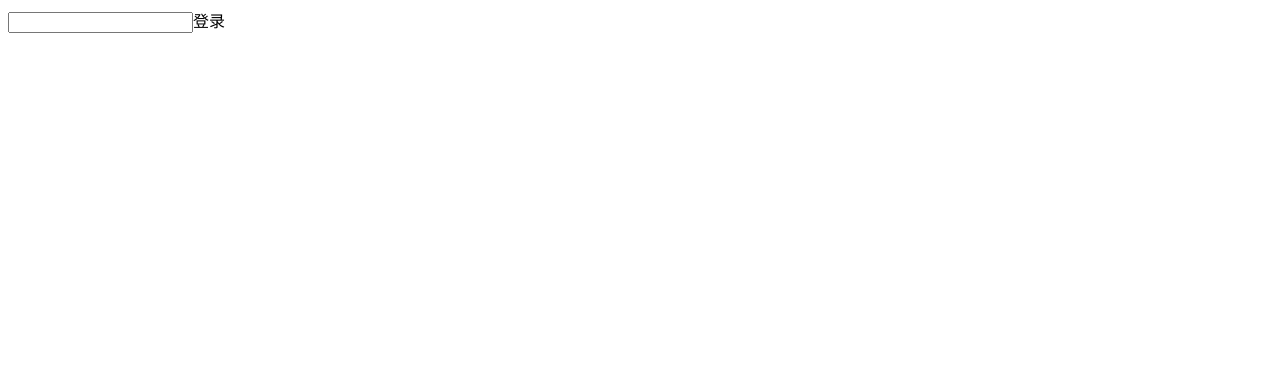
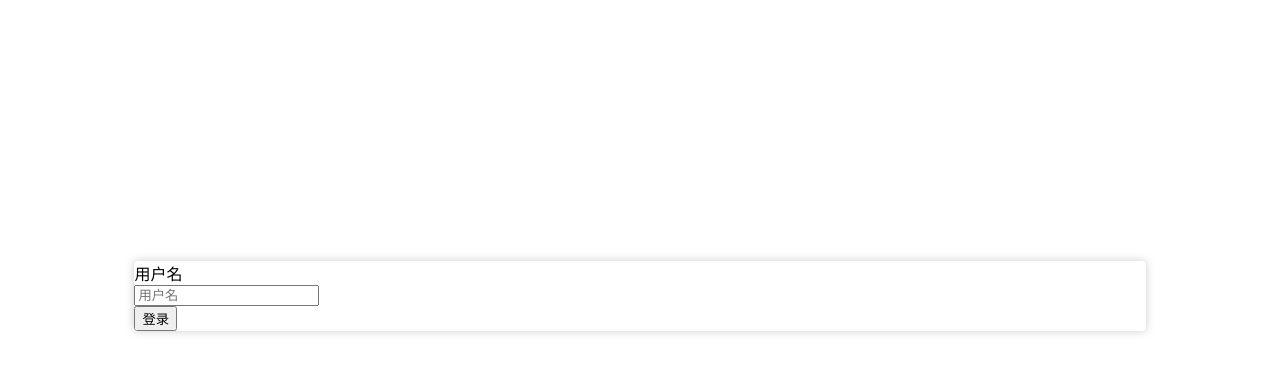
Before and after one commit to roco2015/maple_story_uno_fe, a Vue app: page / in a window 1280 px wide. Shown: the top 372 px of the page. Built offline with nearby package versions, Linux system fonts and the light colour scheme.

Commit message:
添加vant-ui库

```diff
--- a/package.json
+++ b/package.json
@@ -12,6 +12,7 @@
   "dependencies": {
     "core-js": "^3.6.5",
     "register-service-worker": "^1.7.1",
+    "vant": "^2.10.3",
     "vue": "^2.6.11",
     "vue-class-component": "^7.2.3",
     "vue-property-decorator": "^9.0.0",
@@ -43,6 +44,7 @@
     "less-loader": "^5.0.0",
     "prettier": "^1.19.1",
     "style-resources-loader": "^1.3.2",
+    "ts-import-plugin": "^1.6.6",
     "typescript": "~3.9.3",
     "vue-cli-plugin-style-resources-loader": "~0.1.4",
     "vue-template-compiler": "^2.6.11"
--- a/src/assets/css/main.less
+++ b/src/assets/css/main.less
@@ -1,5 +1,5 @@
 @charset "utf-8";
-@import './reset.less';
+/* @import './reset.less'; */
 @import './font.less';
 @import './var.less';
 @import './animation.less';
--- /dev/null
+++ b/src/assets/css/vant-custom.less
@@ -0,0 +1,8 @@
+@red: #ff5669;
+@blue: #7dd3fc;
+@orange: #f972cc;
+@orange-dark: #cb70ee;
+@orange-light: #fafad2;
+@green: #9886f2;
+
+@button-border-radius: 4px;
--- a/src/main.ts
+++ b/src/main.ts
@@ -3,8 +3,12 @@ import App from './App.vue';
 import './registerServiceWorker';
 import router from './router';
 import store from './store';
+import { Button, Field, Form } from 'vant';
 
 Vue.config.productionTip = false;
+Vue.use(Button);
+Vue.use(Field);
+Vue.use(Form);
 
 new Vue({
   router,
--- a/src/views/Home.vue
+++ b/src/views/Home.vue
@@ -1,7 +1,17 @@
 <template>
   <div class="home">
-    <input v-model="username" />
-    <a @click="login">登录</a>
+    <div class="login">
+      <van-form validate-first @submit="onSubmit">
+        <van-field
+          v-model="username"
+          name="username"
+          label="用户名"
+          placeholder="用户名"
+          :rules="[{ required: true, message: '请填写用户名' }]"
+        />
+        <van-button type="primary" block native-type="submit">登录</van-button>
+      </van-form>
+    </div>
   </div>
 </template>
 
@@ -12,8 +22,12 @@ import { Component, Vue } from 'vue-property-decorator';
 export default class Home extends Vue {
   username = '';
 
-  async login() {
-    this.$store.commit('setUsername', this.username);
+  onSubmit(values: any) {
+    this.login(values.username);
+  }
+
+  async login(username: string) {
+    this.$store.commit('setUsername', username);
     await this.$store.dispatch('createSocket');
     this.$router.push({
       name: 'platform'
@@ -22,4 +36,19 @@ export default class Home extends Vue {
 }
 </script>
 
-<style lang="less" scoped></style>
+<style lang="less" scoped>
+.home {
+  height: 100vh;
+  overflow: hidden;
+}
+.login {
+  position: relative;
+  top: 36%;
+  width: 80%;
+  margin: 0 auto;
+  box-shadow: 0 0 10px rgba(0, 0, 0, 0.2);
+  border-radius: 4px;
+  transform: translateY(-50%);
+  overflow: hidden;
+}
+</style>
--- a/vue.config.js
+++ b/vue.config.js
@@ -1,4 +1,44 @@
+const tsImportPluginFactory = require('ts-import-plugin');
+const path = require('path');
+
 module.exports = {
+  css: {
+    loaderOptions: {
+      less: {
+        modifyVars: {
+          hack: `true; @import '${path.resolve(__dirname, './src/assets/css/vant-custom.less')}';`,
+        },
+      },
+    },
+  },
+  configureWebpack: {
+    resolve: { extensions: ['.ts', '.tsx', '.js', '.json'] },
+    module: {
+      rules: [
+        {
+          test: /\.tsx?$/,
+          loader: 'ts-loader',
+          exclude: /node_modules/,
+          options: {
+            transpileOnly: true,
+            getCustomTransformers: () => ({
+              before: [
+                tsImportPluginFactory({
+                  appendTsSuffixTo: [/\.vue$/],
+                  libraryName: 'vant',
+                  libraryDirectory: 'es',
+                  style: name => `${name}/style/less` // 配置vant主题文件
+                })
+              ]
+            }),
+            compilerOptions: {
+              module: 'es2015'
+            }
+          }
+        }
+      ]
+    }
+  },
   pluginOptions: {
     'style-resources-loader': {
       preProcessor: 'less',
```
Also changed, not shown: 2 other files (tests, documents, lock files or other folders).
